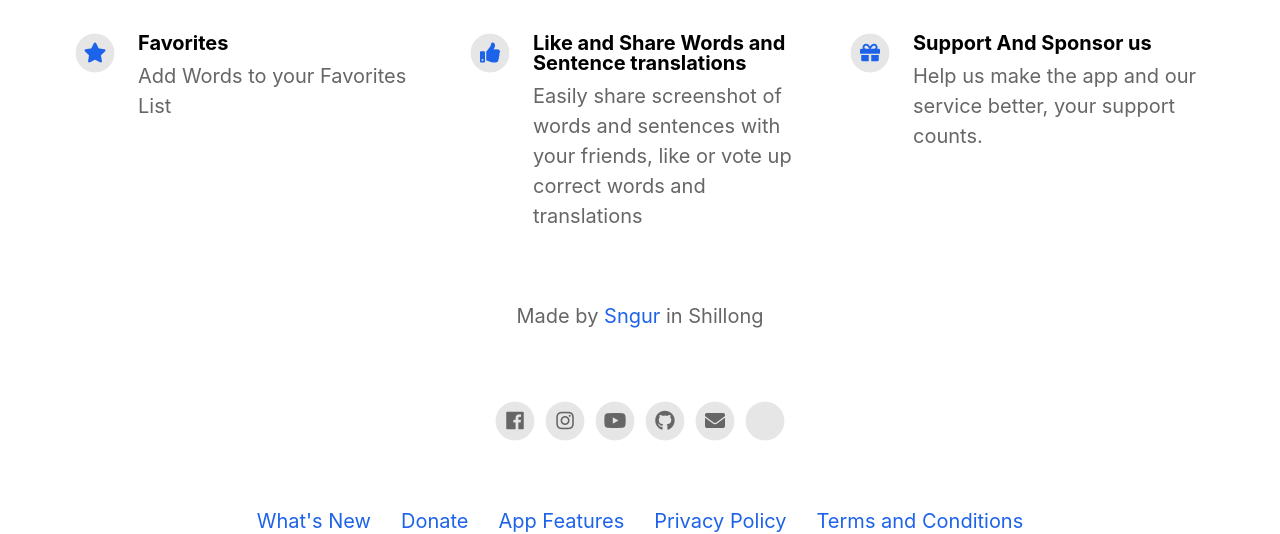
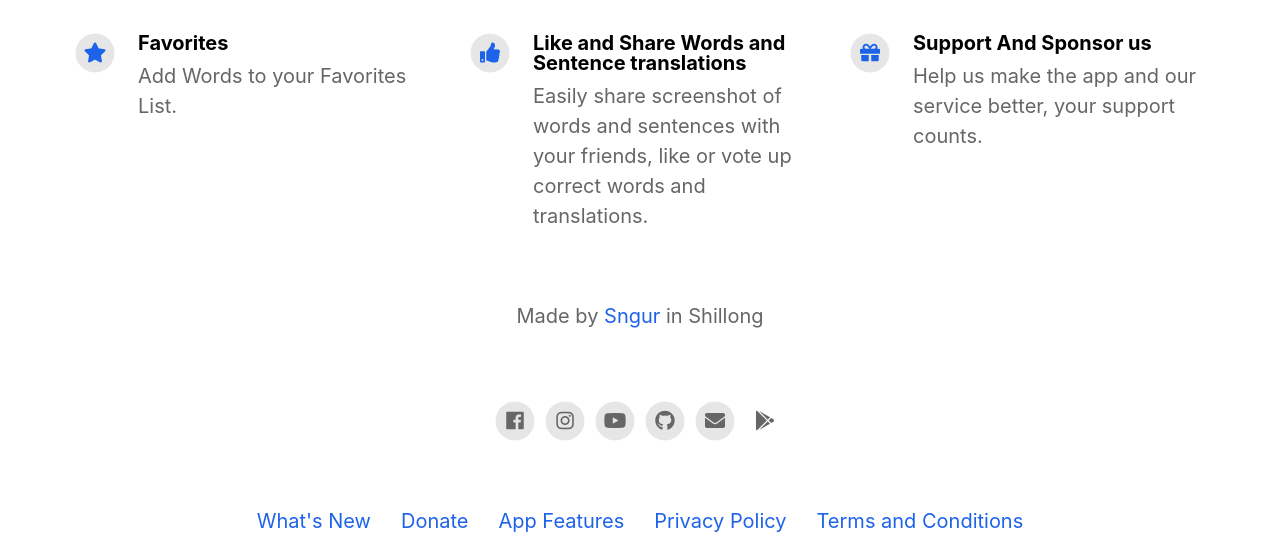
Before and after one commit to mdkp-hsg/Learn-Khasi-Website, a Jekyll site: the page built from index.html, in a window 1280 px wide. Shown: the part 1493-2027 px from the top of the page. Built offline with Jekyll 4.4.1, drawn with Linux system fonts in a browser that asks for light colours; nearby versions of some CDN libraries.

Commit message:
Update footer.html

```diff
--- a/_config.yml
+++ b/_config.yml
@@ -61,11 +61,11 @@ features                                  :
     fontawesome_icon_name                 : trophy
 
   - title                                 : Favorites
-    description                           : Add Words to your Favorites List
+    description                           : Add Words to your Favorites List.
     fontawesome_icon_name                 : star
 
   - title                                 : Like and Share Words and Sentence translations
-    description                           : Easily share screenshot of words and sentences with your friends, like or vote up correct words and translations
+    description                           : Easily share screenshot of words and sentences with your friends, like or vote up correct words and translations.
     fontawesome_icon_name                 : thumbs-up
 
   - title                                 : Support And Sponsor us
--- a/_includes/footer.html
+++ b/_includes/footer.html
@@ -61,8 +61,8 @@
 		{% if site.google_play %}
 			<a href="https://play.google.com/store/apps/dev?id{{ site.google_play }}">
 				<span class="fa-stack fa-1x">
-					<i class="socialIconBack fas fa-circle fa-stack-2x"></i>
-					<i class="socialIconTop fas fa-google-play fa-stack-1x"></i>
+					<i class="socialIconBack fab fa-circle fa-stack-2x"></i>
+					<i class="socialIconTop fab fa-google-play fa-stack-1x"></i>
 				</span>
 			</a>
 		{% endif %}
```
